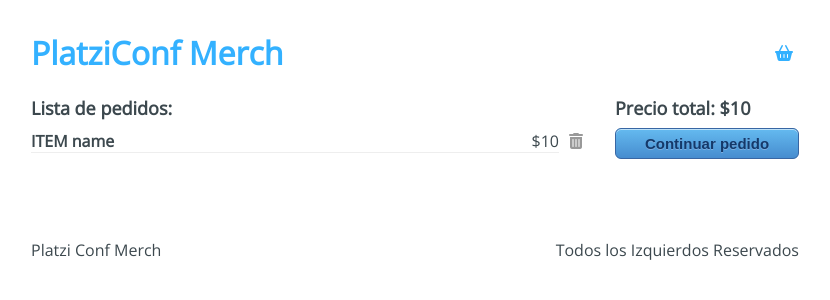
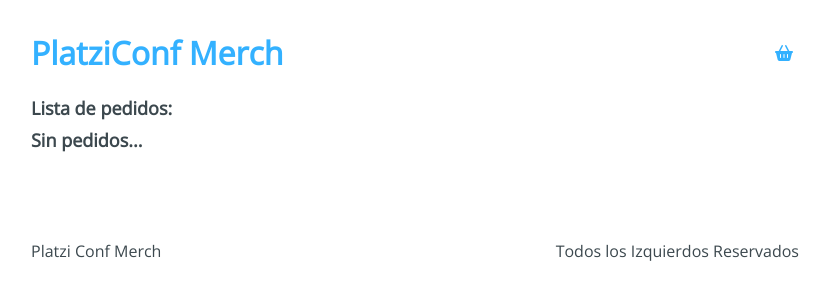
Before and after one commit to Gonn852/app-platzi-conf, a React app: page /checkout in a window 1280 px wide. Shown: the top 300 px of the page, without its empty margins (225-1055 px from the left). Built offline with nearby package versions, Linux system fonts and the light colour scheme.

Commit message:
add context checkout

```diff
--- a/src/components/Header.jsx
+++ b/src/components/Header.jsx
@@ -1,8 +1,11 @@
-import React from 'react';
+import React, {useContext} from 'react';
 import { Link } from 'react-router-dom';
-import '../styles/components/Header.css'
+import '../styles/components/Header.css';
+import AppContext from '../context/AppContext';
 
 const Header = () => {
+    const {state} = useContext(AppContext);
+    const {cart} = state;
     return (
         <div className="Header">
             <Link to="/">
@@ -10,6 +13,7 @@
             </Link>
             <div className="Header-checkout">
                 <Link to="/checkout"><i className="fas fa-shopping-basket"></i></Link>
+                {cart.length > 0 && <div className="Header-alert">{cart.length}</div>}
             </div>
         </div>
     )
--- a/src/components/Product.jsx
+++ b/src/components/Product.jsx
@@ -1,6 +1,6 @@
 import React from 'react'
 
-const Product = ({product}) => {
+const Product = ({product, handleAddToCart}) => {
     return(
         <div className="Products-item">
             <img src={product.image} alt={product.title}/>
@@ -10,7 +10,7 @@
                 </h2>
                 <p>{product.description}</p>
             </div>
-            <button type="button">Buy</button>
+            <button type="button" onClick={handleAddToCart(product)}>Buy</button>
         </div>
     )
 }
--- a/src/components/Products.jsx
+++ b/src/components/Products.jsx
@@ -1,13 +1,21 @@
-import React from 'react'
+import React, {useContext} from 'react'
 import Product from './Product';
 import '../styles/components/Products.css'
+import AppContext from '../context/AppContext';
 
-const Products = ({products}) => {
+const Products = () => {
+    const {state, addToCart} = useContext(AppContext);
+    const {products} = state;
+
+    const handleAddToCart = product => () => {
+        addToCart(product)
+    }
+
     return(
         <div className="Products">
             <div className="Products-items">
                 {products.map(product => (
-                    <Product key={product.id} product={product}></Product>
+                    <Product key={product.id} product={product} handleAddToCart={handleAddToCart}></Product>
                 ))}
             </div>
         </div>
--- a/src/containers/Checkout.jsx
+++ b/src/containers/Checkout.jsx
@@ -1,24 +1,45 @@
-import React from 'react'
+import React, {useContext} from 'react'
 import { Link } from 'react-router-dom';
-import '../styles/components/Checkout.css'
+import '../styles/components/Checkout.css';
+import AppContext from '../context/AppContext';
 
 const Checkout = () => {
+    const {state, removeFromCart} = useContext(AppContext);
+    const {cart} = state;
+
+    const handleRemove = product => () => {
+        removeFromCart(product)
+    }
+
+    const handleSumTotal = () => {
+        const reducer = (accumulator, currentValue) => accumulator + currentValue.price;
+        const sum = cart.reduce(reducer,0);
+        return sum;
+    }
+
     return(
         <div className="Checkout">
             <div className="Checkout-content">
                 <h3>Lista de pedidos:</h3>
+                <h3>{cart.length > 0 ? <h3>Lista de pedidos</h3> : <h3>Sin pedidos...</h3>}</h3>
+                {cart.map(item => (
                     <div className="Checkout-item">
                         <div className="Checkout-element">
-                        <h4>ITEM name</h4>
-                        <span>$10</span>
+                            <h4>{item.title}</h4>
+                            <span>${item.price}</span>
                         </div>
+                    <button type="button" onClick={handleRemove(item)}>
                         <i className="fas fa-trash-alt"></i>
+                    </button>
                     </div>
+                ))}
             </div>
+            {cart.length > 0 && (
                 <div className="Checkout-sidebar">
-                <h3>Precio total: $10</h3>
+                    <h3>Precio total: ${handleSumTotal()}</h3>
                     <Link to="checkout/information"><button type="button">Continuar pedido</button></Link>
                 </div>
+            )}
         </div>
     )
 }
--- /dev/null
+++ b/src/context/AppContext.js
@@ -0,0 +1,5 @@
+import React from 'react'
+
+const AppContext = React.createContext({});
+
+export default AppContext;
--- /dev/null
+++ b/src/hooks/useInitialState.js
@@ -0,0 +1,28 @@
+import { useState } from "react";
+import initialState from '../initialState'
+
+const useInitialState = () => {
+    const [state, setState] = useState(initialState);
+
+    const addToCart = payload => {
+        setState({
+            ...state,
+            cart: [...state.cart, payload]
+        });
+    }
+    const removeFromCart = payload => {
+        setState({
+            ...state,
+            cart: state.cart.filter(items => items.id !== payload.id)
+        });
+    }
+
+    return {
+        addToCart,
+        removeFromCart,
+        state
+    }
+
+}
+
+export default useInitialState;
--- a/src/routes/App.jsx
+++ b/src/routes/App.jsx
@@ -7,13 +7,18 @@
 import Payment from '../containers/Payment';
 import Success from '../containers/Success';
 import NotFound from '../containers/NotFound';
-import Layout from '../components/Layout'
+import Layout from '../components/Layout';
+import AppContext from '../context/AppContext';
+import useInitialState from '../hooks/useInitialState';
 
 import '../styles/components/Layout.css'
 
 
 const App = () => {
+    const initialState = useInitialState();
+
     return(
+        <AppContext.Provider value={initialState}>
             <BrowserRouter>
                 <Layout>
                     <Switch>
@@ -26,6 +31,7 @@
                     </Switch>
                 </Layout>
             </BrowserRouter>
+        </AppContext.Provider>
     )
 }
 
```
Lines whose indentation alone changed are shown as unchanged.
